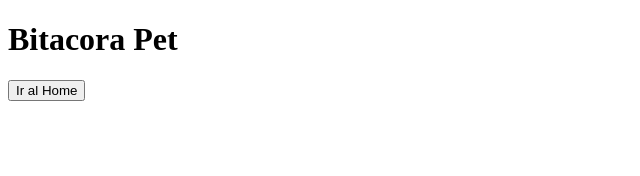
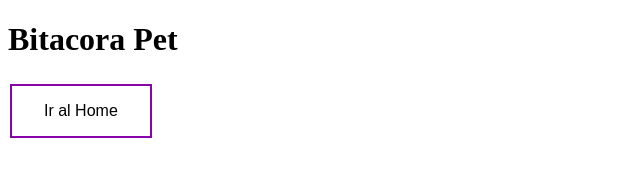
Before and after one commit to martiigarcia/BitacoraPet, a plain HTML site: page index.html in a window 1280 px wide. Shown: the whole page, without its empty margins (0-640 px from the left). Drawn offline with Linux system fonts and the light colour scheme.

Commit message:
initial commit

```diff
--- /dev/null
+++ b/assets/css/buttons.css
@@ -0,0 +1,34 @@
+.button {
+    border: none;
+    color: white;
+    padding: 16px 32px;
+    text-align: center;
+    text-decoration: none;
+    display: inline-block;
+    font-size: 16px;
+    margin: 4px 2px;
+    transition-duration: 0.4s;
+    cursor: pointer;
+}
+
+.button1 {
+    background-color: white;
+    color: black;
+    border: 2px solid #8604aa;
+}
+
+.button1:hover {
+    background-color: #d455e3;
+    color: white;
+}
+
+.button2 {
+    background-color: white;
+    color: black;
+    border: 2px solid #ba0069;
+}
+
+.button2:hover {
+    background-color: #fd63e8;
+    color: white;
+}
--- a/index.html
+++ b/index.html
@@ -3,11 +3,12 @@
 <head>
     <meta charset="UTF-8">
     <title>Bitacora Pet</title>
+    <link rel="stylesheet" href="./assets/css/buttons.css">
 </head>
 <body>
 
 <h1>Bitacora Pet</h1>
-<button type="button" onclick="window.location.href='pages/home.html'">Ir al Home</button>
+<button class="button button1" type="button" onclick="window.location.href='pages/home.html'">Ir al Home</button>
 
 </body>
 </html>
```
Also changed, not shown: pages/home.html (+2 -1 lines).
